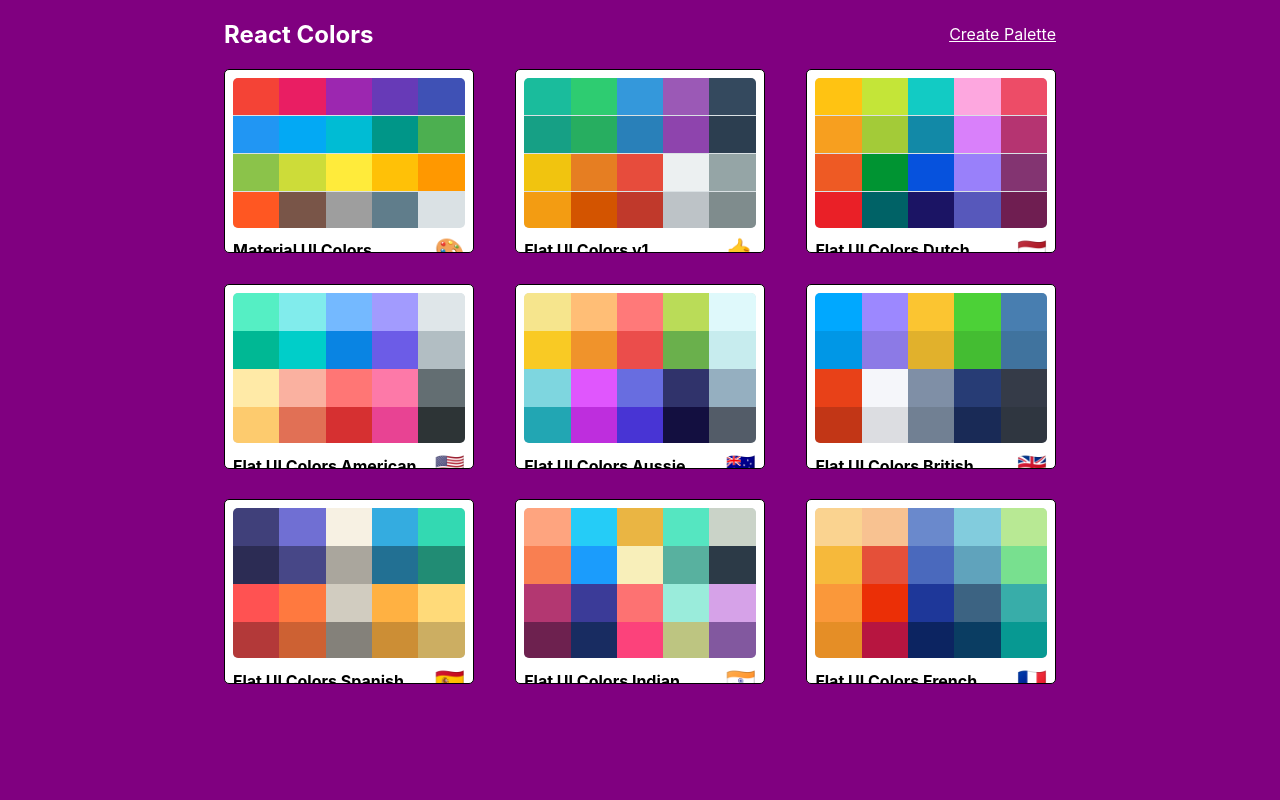
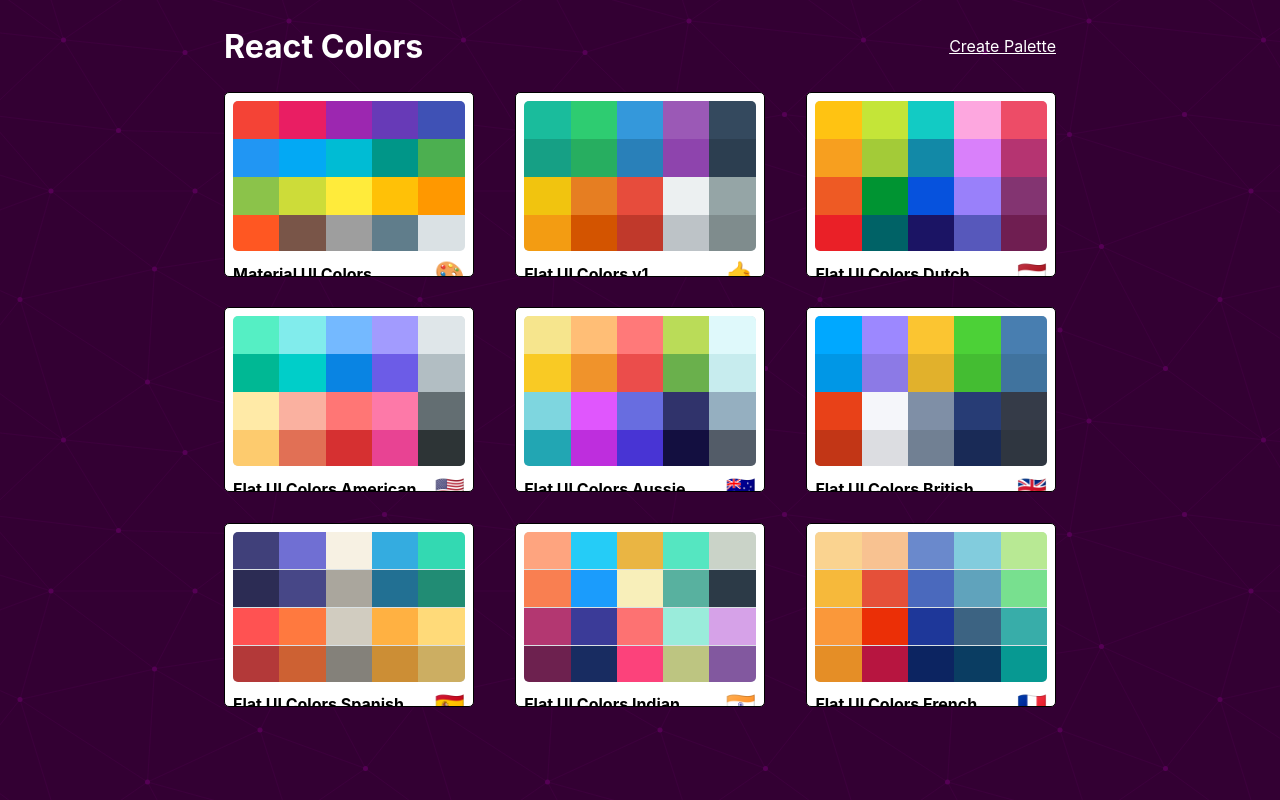
Before and after one commit to MahsinSaifullah/MahsinSaifullah, a React (Create React App) app: page / in a window 1280 px wide. Built offline with nearby package versions, Linux system fonts and the light colour scheme.

Commit message:
Add bg svg to PaletteList

```diff
--- a/src/PaletteList.js
+++ b/src/PaletteList.js
@@ -15,7 +15,7 @@ class PaletteList extends Component {
 			<div className={classes.root}>
 				<div className={classes.container}>
 					<nav className={classes.nav}>
-						<h1>React Colors</h1>
+						<h1 className={classes.heading}>React Colors</h1>
 						<Link to='/palette/new'>Create Palette</Link>
 					</nav>
 					<div className={classes.palettes}>
--- a/src/styles/PaletteListStyles.js
+++ b/src/styles/PaletteListStyles.js
@@ -1,11 +1,23 @@
 import sizes from './sizes';
+import bg from './bg.svg';
 export default {
 	root: {
-		backgroundColor: 'purple',
+		backgroundColor: '#330033',
+		backgroundImage: `url(${bg})`,
 		height: '100vh',
 		display: 'flex',
 		alignItems: 'flex-start',
-		justifyContent: 'center'
+		justifyContent: 'center',
+		overflow: 'scroll'
+	},
+	heading: {
+		fontSize: '2rem',
+		[sizes.down('xs')]: {
+			fontSize: '1.5rem'
+		},
+		[sizes.down('xxs')]: {
+			fontSize: '1.3rem'
+		}
 	},
 	container: {
 		width: '50%',
@@ -27,6 +39,9 @@ export default {
 		},
 		[sizes.down('xs')]: {
 			width: '50%'
+		},
+		[sizes.down('xs')]: {
+			width: '60%'
 		}
 	},
 	nav: {
--- a/src/styles/sizes.js
+++ b/src/styles/sizes.js
@@ -1,6 +1,7 @@
 export default {
 	down(size) {
 		const sizes = {
+			xxs: '450px',
 			xs: '575.98px',
 			sm: '767.98px',
 			md: '991.98px',
```
Also changed, not shown: src/logo.svg (deleted), src/styles/bg.svg (added).
